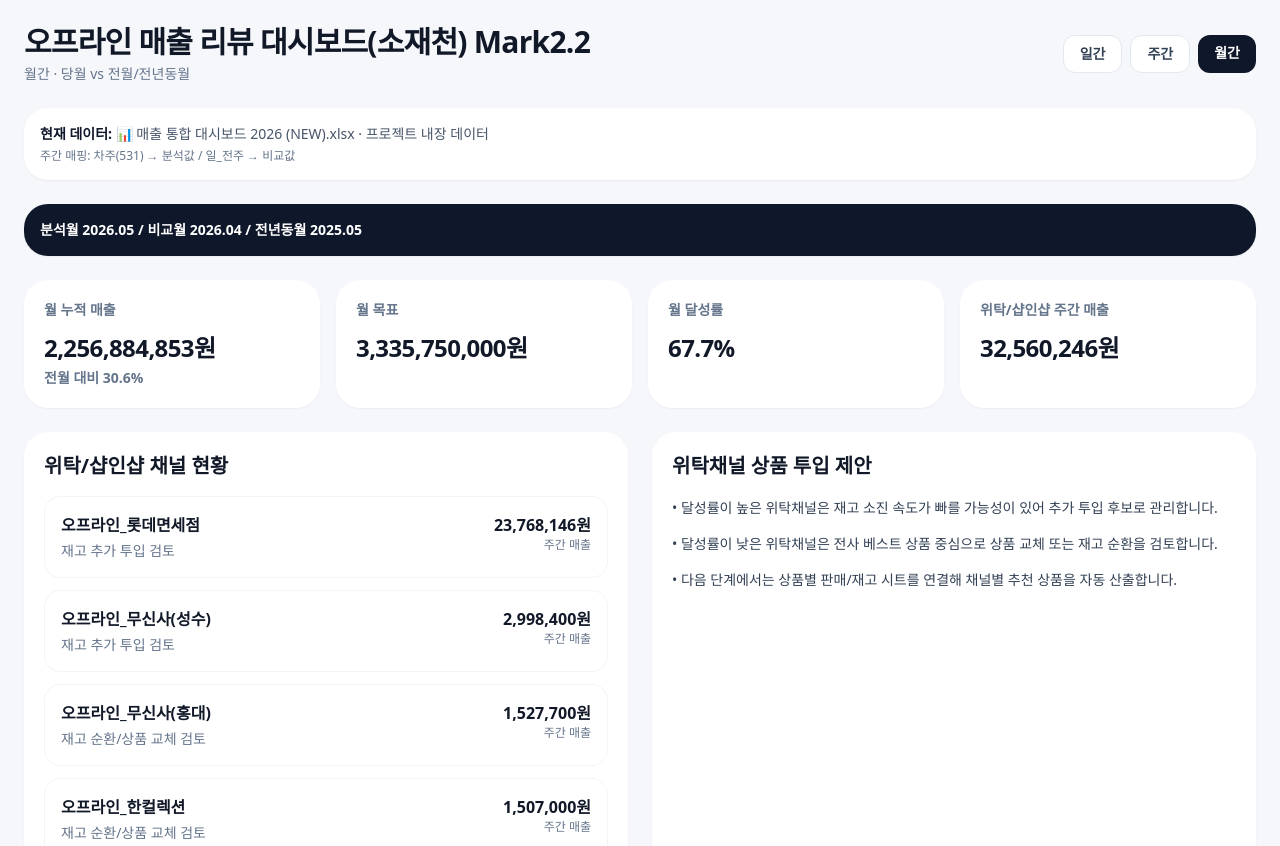
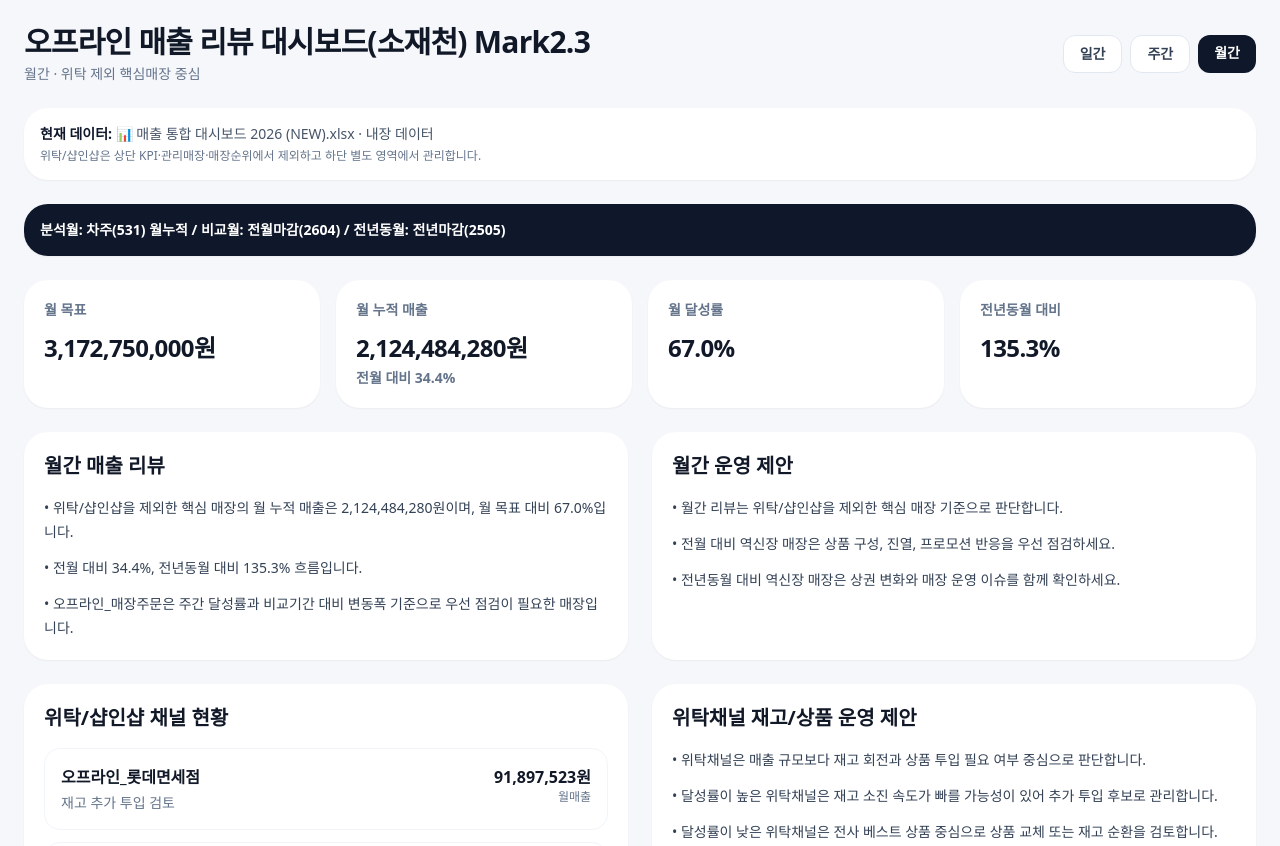
Before and after one commit to J1000-WEB/Mark, a Next.js app: page /monthly in a window 1280 px wide. Shown: the top 846 px of the page. Built offline with nearby package versions, Linux system fonts and the light colour scheme.

Commit message:
Add files via upload

```diff
--- a/app/layout.tsx
+++ b/app/layout.tsx
@@ -2,8 +2,8 @@ import type { Metadata } from "next";
 import "./globals.css";
 
 export const metadata: Metadata = {
-  title: "오프라인 매출 리뷰 대시보드(소재천) Mark2.2",
-  description: "Mark2.2 dashboard",
+  title: "오프라인 매출 리뷰 대시보드(소재천) Mark2.3",
+  description: "Mark2.3 dashboard",
 };
 
 export default function RootLayout({ children }: { children: React.ReactNode }) {
--- a/components/MarkDashboard.tsx
+++ b/components/MarkDashboard.tsx
@@ -3,13 +3,13 @@ import {
   attentionStores,
   formatWon,
   markData,
-  mergeCurrentCompare,
+  mergeRows,
   monthlyReview,
   pct,
   salesRank,
   shopSummary,
   splitStores,
-  totalsFromRows,
+  totals,
 } from "@/lib/mark";
 
 function Kpi({ title, value, sub }: { title: string; value: string; sub?: string }) {
@@ -35,46 +35,35 @@ function Empty() {
   return <div className="rounded-2xl bg-slate-50 p-6 text-center text-sm text-slate-500">표시할 데이터가 없습니다.</div>;
 }
 
-function MiniBar({ label, value, max }: { label: string; value: number; max: number }) {
+function MiniBar({ label, value, max, sub }: { label: string; value: number; max: number; sub?: string }) {
   const width = max ? Math.max(4, (value / max) * 100) : 0;
   return (
     <div>
-      <div className="mb-1 flex justify-between text-xs text-slate-500">
-        <span>{label}</span>
+      <div className="mb-1 flex justify-between gap-3 text-xs text-slate-500">
+        <span className="font-semibold text-slate-700">{label}</span>
         <span>{formatWon(value)}</span>
       </div>
       <div className="h-3 overflow-hidden rounded-full bg-slate-100">
         <div className="h-full rounded-full bg-slate-900" style={{ width: `${width}%` }} />
       </div>
+      {sub && <p className="mt-1 text-xs text-slate-500">{sub}</p>}
     </div>
   );
 }
 
 export default function MarkDashboard({ active }: { active: "daily" | "weekly" | "monthly" }) {
   const pageData = markData[active];
+  const merged =
+    active === "monthly"
+      ? mergeRows(pageData.current.rows, pageData.prevMonth.rows, pageData.prevYear.rows)
+      : mergeRows(pageData.current.rows, pageData.compare.rows);
 
-  let currentRows: any[] = [];
-  let compareRows: any[] = [];
-  let periodLabel = pageData.periodLabel;
-
-  if (active === "weekly") {
-    currentRows = pageData.current.rows;
-    compareRows = pageData.compare.rows;
-  } else if (active === "daily") {
-    currentRows = pageData.current.rows;
-    compareRows = pageData.compare.rows;
-  } else {
-    currentRows = pageData.current.rows;
-    compareRows = pageData.prevMonth.rows;
-  }
-
-  const merged = mergeCurrentCompare(currentRows, compareRows);
   const { core, shopInShop } = splitStores(merged);
-  const total = totalsFromRows(merged);
-  const coreTotal = totalsFromRows(core);
+  const coreTotals = totals(core);
+  const allTotals = totals(merged);
   const shopRows = shopSummary(shopInShop);
   const attention = attentionStores(core);
-  const rankField = active === "daily" ? "dailySales" : active === "monthly" ? "monthSales" : "weekSales";
+  const rankField = active === "daily" ? "daySales" : active === "monthly" ? "monthSales" : "weekSales";
   const ranking = salesRank(core, rankField);
   const maxSales = Math.max(1, ...ranking.map((r) => Number(r[rankField] || 0)));
   const review = monthlyReview(core, shopInShop);
@@ -84,48 +73,46 @@ export default function MarkDashboard({ active }: { active: "daily" | "weekly" |
       <div className="mx-auto max-w-7xl space-y-6">
         <header className="flex flex-col gap-4 sm:flex-row sm:items-center sm:justify-between">
           <div>
-            <h1 className="text-3xl font-bold tracking-tight">오프라인 매출 리뷰 대시보드(소재천) Mark2.2</h1>
+            <h1 className="text-3xl font-bold tracking-tight">오프라인 매출 리뷰 대시보드(소재천) Mark2.3</h1>
             <p className="mt-1 text-sm text-slate-500">
               {active === "daily" && "일간 · 일_전일 vs 일_전주"}
               {active === "weekly" && "주간 · 차주(531) vs 일_전주"}
-              {active === "monthly" && "월간 · 당월 vs 전월/전년동월"}
+              {active === "monthly" && "월간 · 위탁 제외 핵심매장 중심"}
             </p>
           </div>
           <NavTabs active={active} />
         </header>
 
         <section className="rounded-3xl bg-white p-4 text-sm text-slate-600 shadow-sm">
-          <b className="text-slate-900">현재 데이터:</b> 📊 매출 통합 대시보드 2026 (NEW).xlsx · 프로젝트 내장 데이터
-          <div className="mt-1 text-xs text-slate-500">
-            주간 매핑: 차주(531) → 분석값 / 일_전주 → 비교값
-          </div>
+          <b className="text-slate-900">현재 데이터:</b> 📊 매출 통합 대시보드 2026 (NEW).xlsx · 내장 데이터
+          <div className="mt-1 text-xs text-slate-500">위탁/샵인샵은 상단 KPI·관리매장·매장순위에서 제외하고 하단 별도 영역에서 관리합니다.</div>
         </section>
 
         <section className="rounded-3xl bg-slate-900 p-4 text-sm font-bold text-white shadow-sm">
-          {periodLabel}
+          {pageData.periodLabel}
         </section>
 
         <section className="grid gap-4 md:grid-cols-4">
           {active === "daily" ? (
             <>
-              <Kpi title="전체 일매출" value={formatWon(total.dailySales)} sub={`전주 동요일 대비 ${pct(total.dailyChange)}`} />
-              <Kpi title="전체 일목표" value={formatWon(total.dailyTarget)} />
-              <Kpi title="일 목표 달성률" value={pct(total.dailyRate)} />
-              <Kpi title="월 누적 매출" value={formatWon(total.monthSales)} sub={pct(total.monthRate)} />
+              <Kpi title="일 목표" value={formatWon(coreTotals.dayTarget)} />
+              <Kpi title="일 매출" value={formatWon(coreTotals.daySales)} sub={`전주 동요일 대비 ${pct(coreTotals.dayChange)}`} />
+              <Kpi title="일 달성률" value={pct(coreTotals.dayRate)} />
+              <Kpi title="월 누적 매출" value={formatWon(coreTotals.monthSales)} sub={pct(coreTotals.monthRate)} />
             </>
           ) : active === "weekly" ? (
             <>
-              <Kpi title="전체 주간 매출" value={formatWon(total.weekSales)} sub={`비교기간 대비 ${pct(total.weekChange)}`} />
-              <Kpi title="전체 주간 목표" value={formatWon(total.weekTarget)} />
-              <Kpi title="전체 달성률" value={pct(total.weekRate)} />
-              <Kpi title="월 누적 매출" value={formatWon(total.monthSales)} sub={pct(total.monthRate)} />
+              <Kpi title="주간 목표" value={formatWon(coreTotals.weekTarget)} />
+              <Kpi title="주간 매출" value={formatWon(coreTotals.weekSales)} sub={`비교기간 대비 ${pct(coreTotals.weekChange)}`} />
+              <Kpi title="주간 달성률" value={pct(coreTotals.weekRate)} />
+              <Kpi title="월 누적 매출" value={formatWon(coreTotals.monthSales)} sub={pct(coreTotals.monthRate)} />
             </>
           ) : (
             <>
-              <Kpi title="월 누적 매출" value={formatWon(total.monthSales)} sub={`전월 대비 ${pct(total.monthChange)}`} />
-              <Kpi title="월 목표" value={formatWon(total.monthTarget)} />
-              <Kpi title="월 달성률" value={pct(total.monthRate)} />
-              <Kpi title="위탁/샵인샵 주간 매출" value={formatWon(totalsFromRows(shopInShop).weekSales)} />
+              <Kpi title="월 목표" value={formatWon(coreTotals.monthTarget)} />
+              <Kpi title="월 누적 매출" value={formatWon(coreTotals.monthSales)} sub={`전월 대비 ${pct(coreTotals.monthChange)}`} />
+              <Kpi title="월 달성률" value={pct(coreTotals.monthRate)} />
+              <Kpi title="전년동월 대비" value={pct(coreTotals.yearMonthChange)} />
             </>
           )}
         </section>
@@ -143,20 +130,24 @@ export default function MarkDashboard({ active }: { active: "daily" | "weekly" |
                         <p className="text-lg font-black">{r.storeName}</p>
                       </div>
                       <div className="text-right">
-                        <p className={`text-xl font-black ${r.weekChangeRate < 0 ? "text-red-600" : "text-blue-600"}`}>
-                          {r.weekChangeRate >= 0 ? "+" : ""}{pct(r.weekChangeRate)}
+                        <p className={`text-xl font-black ${(active === "daily" ? r.dayChangeRate : r.weekChangeRate) < 0 ? "text-red-600" : "text-blue-600"}`}>
+                          {(active === "daily" ? r.dayChangeRate : r.weekChangeRate) >= 0 ? "+" : ""}{pct(active === "daily" ? r.dayChangeRate : r.weekChangeRate)}
                         </p>
                         <p className="text-xs text-slate-500">비교기간 대비</p>
                       </div>
                     </div>
-                    <div className="mt-3 grid grid-cols-2 gap-2 text-sm">
+                    <div className="mt-3 grid grid-cols-3 gap-2 text-sm">
                       <div className="rounded-xl bg-white p-3">
-                        <p className="text-xs text-slate-500">{active === "daily" ? "일매출" : "주간 매출"}</p>
-                        <p className="mt-1 font-black">{formatWon(active === "daily" ? r.dailySales : r.weekSales)}</p>
+                        <p className="text-xs text-slate-500">{active === "daily" ? "비교 일매출" : "비교 주매출"}</p>
+                        <p className="mt-1 font-bold">{formatWon(active === "daily" ? r.compareDaySales : r.compareWeekSales)}</p>
+                      </div>
+                      <div className="rounded-xl bg-white p-3">
+                        <p className="text-xs text-slate-500">{active === "daily" ? "현재 일매출" : "현재 주매출"}</p>
+                        <p className="mt-1 font-black">{formatWon(active === "daily" ? r.daySales : r.weekSales)}</p>
                       </div>
                       <div className="rounded-xl bg-white p-3">
                         <p className="text-xs text-slate-500">달성률</p>
-                        <p className="mt-1 font-bold">{pct(active === "daily" ? r.dailyRate : r.weekRate)}</p>
+                        <p className="mt-1 font-bold">{pct(active === "daily" ? r.dayRate : r.weekRate)}</p>
                       </div>
                     </div>
                   </div>
@@ -167,10 +158,38 @@ export default function MarkDashboard({ active }: { active: "daily" | "weekly" |
             <Card title={active === "daily" ? "매장별 일매출 순위" : "매장별 주간 매출 순위"}>
               <div className="space-y-4">
                 {ranking.length === 0 && <Empty />}
-                {ranking.map((r) => (
-                  <MiniBar key={r.storeName} label={r.storeName} value={Number(r[rankField] || 0)} max={maxSales} />
-                ))}
+                {ranking.map((r) => {
+                  const change = active === "daily" ? r.dayChangeRate : r.weekChangeRate;
+                  const current = Number(r[rankField] || 0);
+                  const prev = active === "daily" ? r.compareDaySales : r.compareWeekSales;
+                  return (
+                    <MiniBar
+                      key={r.storeName}
+                      label={r.storeName}
+                      value={current}
+                      max={maxSales}
+                      sub={`비교 ${formatWon(prev)} · 전주비 ${change >= 0 ? "+" : ""}${pct(change)}`}
+                    />
+                  );
+                })}
               </div>
+            </Card>
+          </section>
+        )}
+
+        {active === "monthly" && (
+          <section className="grid gap-6 lg:grid-cols-2">
+            <Card title="월간 매출 리뷰">
+              <ul className="space-y-3 text-sm leading-6 text-slate-700">
+                {review.map((line) => <li key={line}>• {line}</li>)}
+              </ul>
+            </Card>
+            <Card title="월간 운영 제안">
+              <ul className="space-y-3 text-sm leading-6 text-slate-700">
+                <li>• 월간 리뷰는 위탁/샵인샵을 제외한 핵심 매장 기준으로 판단합니다.</li>
+                <li>• 전월 대비 역신장 매장은 상품 구성, 진열, 프로모션 반응을 우선 점검하세요.</li>
+                <li>• 전년동월 대비 역신장 매장은 상권 변화와 매장 운영 이슈를 함께 확인하세요.</li>
+              </ul>
             </Card>
           </section>
         )}
@@ -187,8 +206,8 @@ export default function MarkDashboard({ active }: { active: "daily" | "weekly" |
                       <p className="mt-1 text-sm text-slate-500">{r.inventoryNote}</p>
                     </div>
                     <div className="text-right">
-                      <p className="font-black">{formatWon(r.weekSales)}</p>
-                      <p className="text-xs text-slate-500">주간 매출</p>
+                      <p className="font-black">{formatWon(active === "daily" ? r.daySales : active === "monthly" ? r.monthSales : r.weekSales)}</p>
+                      <p className="text-xs text-slate-500">{active === "daily" ? "일매출" : active === "monthly" ? "월매출" : "주간 매출"}</p>
                     </div>
                   </div>
                 </div>
@@ -196,31 +215,15 @@ export default function MarkDashboard({ active }: { active: "daily" | "weekly" |
             </div>
           </Card>
 
-          <Card title="위탁채널 상품 투입 제안">
+          <Card title="위탁채널 재고/상품 운영 제안">
             <div className="space-y-3 text-sm leading-6 text-slate-700">
+              <p>• 위탁채널은 매출 규모보다 재고 회전과 상품 투입 필요 여부 중심으로 판단합니다.</p>
               <p>• 달성률이 높은 위탁채널은 재고 소진 속도가 빠를 가능성이 있어 추가 투입 후보로 관리합니다.</p>
               <p>• 달성률이 낮은 위탁채널은 전사 베스트 상품 중심으로 상품 교체 또는 재고 순환을 검토합니다.</p>
-              <p>• 다음 단계에서는 상품별 판매/재고 시트를 연결해 채널별 추천 상품을 자동 산출합니다.</p>
+              <p>• 다음 단계에서 상품별 판매/재고 시트를 연결하면 채널별 추천 상품을 자동 산출할 수 있습니다.</p>
             </div>
           </Card>
         </section>
-
-        {active === "monthly" && (
-          <section className="grid gap-6 lg:grid-cols-2">
-            <Card title="월간 AI 리뷰">
-              <ul className="space-y-3 text-sm leading-6 text-slate-700">
-                {review.map((line) => <li key={line}>• {line}</li>)}
-              </ul>
-            </Card>
-            <Card title="월간 운영 제안">
-              <ul className="space-y-3 text-sm leading-6 text-slate-700">
-                <li>• 직영/백화점 채널은 목표 달성률과 전월 대비 흐름을 기준으로 관리 우선순위를 정합니다.</li>
-                <li>• 위탁채널은 매출보다 재고 순환과 상품 투입 필요 여부를 우선 판단합니다.</li>
-                <li>• 전년동월 데이터가 연결되면 성장/역신장 채널을 자동 분류합니다.</li>
-              </ul>
-            </Card>
-          </section>
-        )}
       </div>
     </main>
   );
--- a/lib/mark.ts
+++ b/lib/mark.ts
@@ -35,45 +35,51 @@ export function splitStores(rows: any[]) {
   };
 }
 
-export function mergeCurrentCompare(currentRows: any[], compareRows: any[]) {
+export function mergeRows(currentRows: any[], compareRows: any[], prevYearRows: any[] = []) {
   const compareMap = new Map(compareRows.map((r) => [r.storeName, r]));
+  const yearMap = new Map(prevYearRows.map((r) => [r.storeName, r]));
   return currentRows.map((r) => {
     const prev = compareMap.get(r.storeName) || {};
+    const year = yearMap.get(r.storeName) || {};
     return {
       ...r,
+      compareDaySales: Number(prev.daySales || 0),
       compareWeekSales: Number(prev.weekSales || 0),
-      compareDailySales: Number(prev.dailySales || 0),
       compareMonthSales: Number(prev.monthSales || 0),
+      prevYearMonthSales: Number(year.monthSales || 0),
+      dayChangeRate: safeRate(Number(r.daySales || 0), Number(prev.daySales || 0)),
       weekChangeRate: safeRate(Number(r.weekSales || 0), Number(prev.weekSales || 0)),
-      dailyChangeRate: safeRate(Number(r.dailySales || 0), Number(prev.dailySales || 0)),
       monthChangeRate: safeRate(Number(r.monthSales || 0), Number(prev.monthSales || 0)),
+      yearMonthChangeRate: safeRate(Number(r.monthSales || 0), Number(year.monthSales || 0)),
     };
   });
 }
 
-export function totalsFromRows(rows: any[]) {
+export function totals(rows: any[]) {
+  const dayTarget = rows.reduce((s, r) => s + Number(r.dayTarget || 0), 0);
+  const daySales = rows.reduce((s, r) => s + Number(r.daySales || 0), 0);
+  const compareDaySales = rows.reduce((s, r) => s + Number(r.compareDaySales || 0), 0);
+  const weekTarget = rows.reduce((s, r) => s + Number(r.weekTarget || 0), 0);
   const weekSales = rows.reduce((s, r) => s + Number(r.weekSales || 0), 0);
-  const weekTarget = rows.reduce((s, r) => s + Number(r.weekTarget || 0), 0);
   const compareWeekSales = rows.reduce((s, r) => s + Number(r.compareWeekSales || 0), 0);
-  const dailySales = rows.reduce((s, r) => s + Number(r.dailySales || 0), 0);
-  const dailyTarget = rows.reduce((s, r) => s + Number(r.dailyTarget || 0), 0);
-  const compareDailySales = rows.reduce((s, r) => s + Number(r.compareDailySales || 0), 0);
+  const monthTarget = rows.reduce((s, r) => s + Number(r.monthTarget || 0), 0);
   const monthSales = rows.reduce((s, r) => s + Number(r.monthSales || 0), 0);
-  const monthTarget = rows.reduce((s, r) => s + Number(r.monthTarget || 0), 0);
   const compareMonthSales = rows.reduce((s, r) => s + Number(r.compareMonthSales || 0), 0);
+  const prevYearMonthSales = rows.reduce((s, r) => s + Number(r.prevYearMonthSales || 0), 0);
   return {
+    dayTarget,
+    daySales,
+    dayRate: dayTarget ? (daySales / dayTarget) * 100 : 0,
+    dayChange: safeRate(daySales, compareDaySales),
+    weekTarget,
     weekSales,
-    weekTarget,
     weekRate: weekTarget ? (weekSales / weekTarget) * 100 : 0,
     weekChange: safeRate(weekSales, compareWeekSales),
-    dailySales,
-    dailyTarget,
-    dailyRate: dailyTarget ? (dailySales / dailyTarget) * 100 : 0,
-    dailyChange: safeRate(dailySales, compareDailySales),
+    monthTarget,
     monthSales,
-    monthTarget,
     monthRate: monthTarget ? (monthSales / monthTarget) * 100 : 0,
     monthChange: safeRate(monthSales, compareMonthSales),
+    yearMonthChange: safeRate(monthSales, prevYearMonthSales),
   };
 }
 
@@ -81,13 +87,16 @@ export function attentionStores(rows: any[]) {
   return [...rows]
     .map((r) => ({
       ...r,
-      riskScore: Math.max(0, 90 - Number(r.weekRate || 0)) + Math.abs(Number(r.weekChangeRate || 0)),
+      riskScore:
+        Math.max(0, 85 - Number(r.weekRate || 0)) +
+        Math.max(0, -Number(r.weekChangeRate || 0)) +
+        Math.abs(Number(r.weekChangeRate || 0)) * 0.2,
     }))
     .sort((a, b) => b.riskScore - a.riskScore)
     .slice(0, 8);
 }
 
-export function salesRank(rows: any[], field = "weekSales") {
+export function salesRank(rows: any[], field: string) {
   return [...rows].sort((a, b) => Number(b[field] || 0) - Number(a[field] || 0)).slice(0, 10);
 }
 
@@ -106,12 +115,11 @@ export function shopSummary(rows: any[]) {
 }
 
 export function monthlyReview(coreRows: any[], shopRows: any[]) {
-  const t = totalsFromRows(coreRows);
-  const shop = totalsFromRows(shopRows);
+  const t = totals(coreRows);
   const worst = attentionStores(coreRows)[0];
   return [
-    `직영/백화점 월 누적 매출은 ${formatWon(t.monthSales)}이며, 월 목표 대비 ${pct(t.monthRate)} 수준입니다.`,
-    `위탁/샵인샵 주간 매출은 ${formatWon(shop.weekSales)}로, 매출보다 재고 순환과 상품 투입 여부 중심의 관리가 필요합니다.`,
+    `위탁/샵인샵을 제외한 핵심 매장의 월 누적 매출은 ${formatWon(t.monthSales)}이며, 월 목표 대비 ${pct(t.monthRate)}입니다.`,
+    `전월 대비 ${pct(t.monthChange)}, 전년동월 대비 ${pct(t.yearMonthChange)} 흐름입니다.`,
     worst ? `${worst.storeName}은 주간 달성률과 비교기간 대비 변동폭 기준으로 우선 점검이 필요한 매장입니다.` : "관리 필요 매장 데이터가 충분하지 않습니다.",
   ];
 }
--- a/package.json
+++ b/package.json
@@ -1,6 +1,6 @@
 {
-  "name": "sales-review-dashboard-mark2-2",
-  "version": "0.2.2",
+  "name": "sales-review-dashboard-mark2-3-static",
+  "version": "0.2.3",
   "private": true,
   "scripts": {
     "dev": "next dev",
```
Also changed, not shown: lib/mark-data.json, 1 other file (tests, documents, lock files or other folders).
